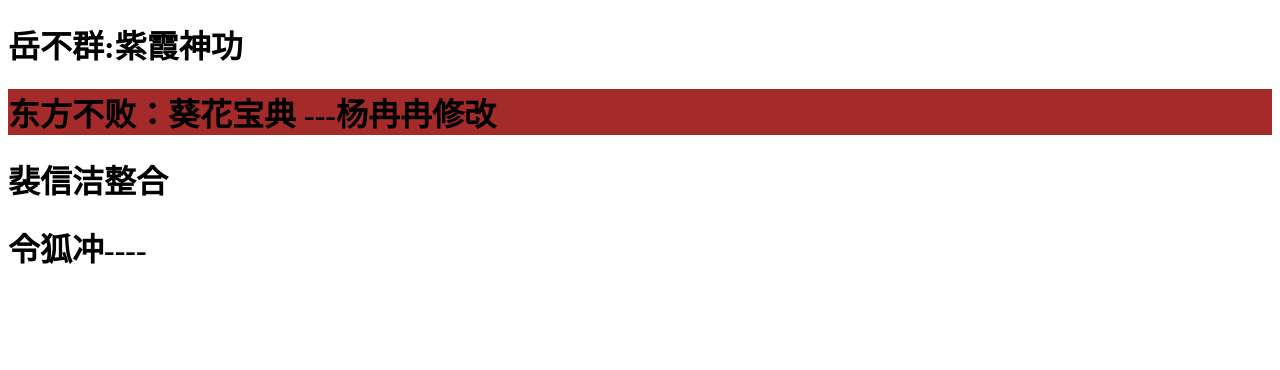
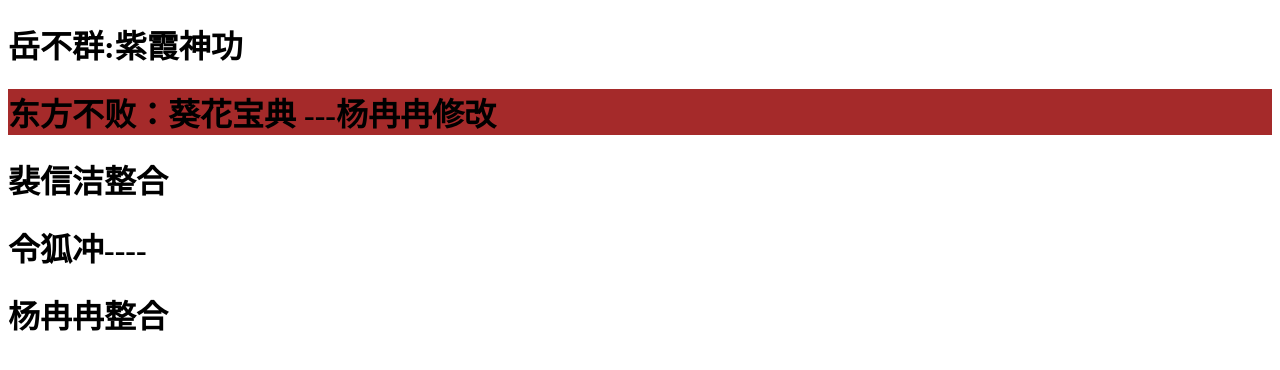
Before and after one commit to xj54666/huashan, a plain HTML site: page index.html in a window 1280 px wide. Drawn offline with Linux system fonts and the light colour scheme.

Commit message:
杨冉冉整合了

```diff
--- a/index.html
+++ b/index.html
@@ -11,5 +11,6 @@
     <h1 style="background-color: brown;">东方不败：葵花宝典 ---杨冉冉修改</h1>
     <h1>裴信洁整合</h1>
     <h1>令狐冲----</h1>
+    <h1>杨冉冉整合</h1>
 </body>
 </html>
```
